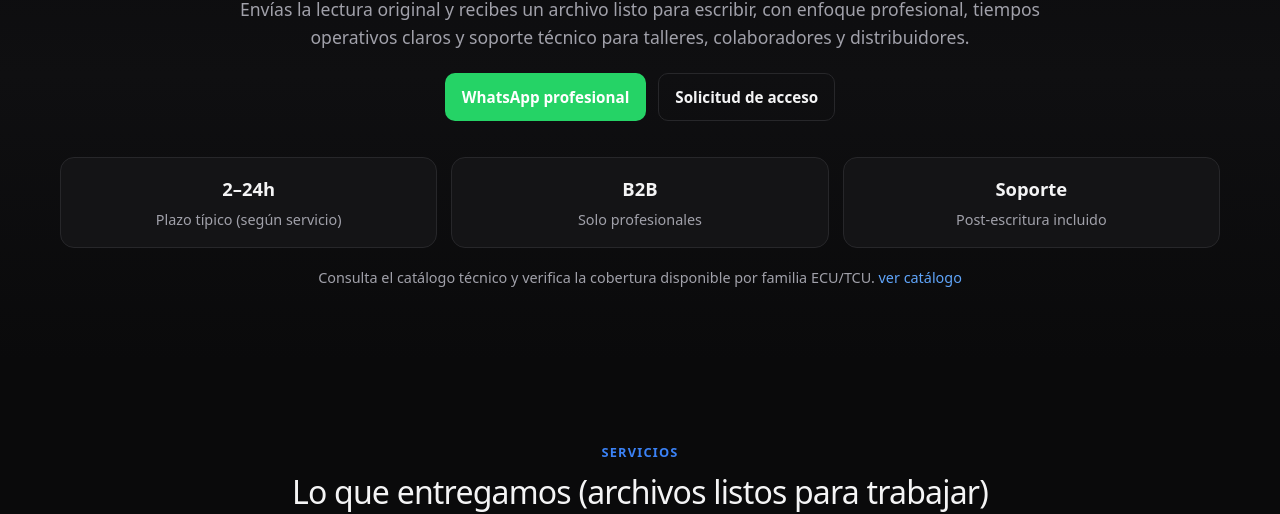
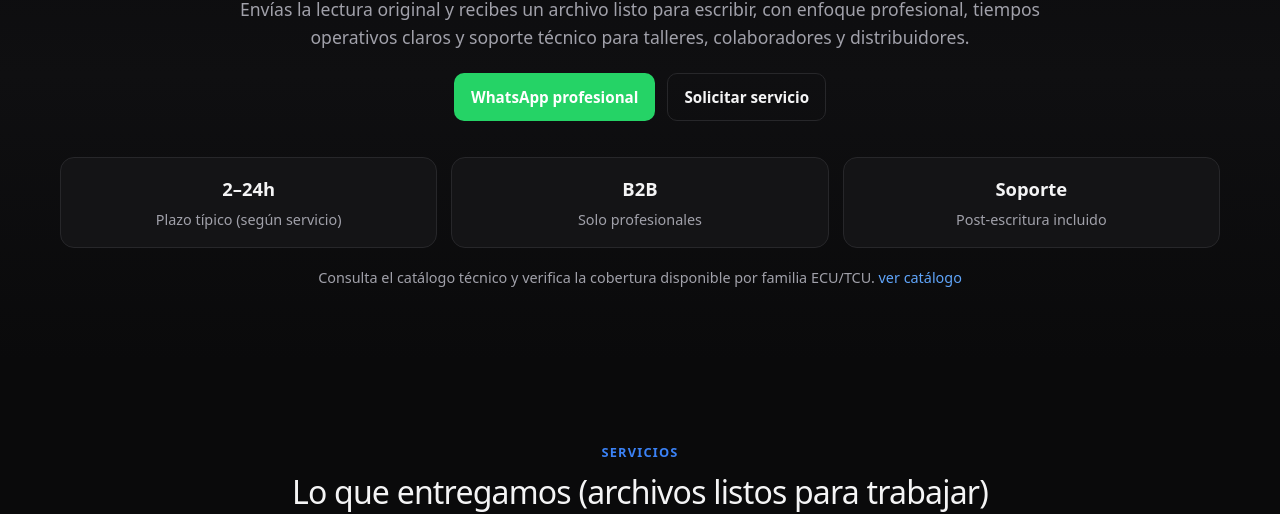
Before and after one commit to xema91/https-proecufiles.de-, a plain HTML site: page es/index.html in a window 1280 px wide. Shown: the part 288-802 px from the top of the page. Drawn offline with Linux system fonts and the light colour scheme.

Commit message:
Change Spanish hero CTA to solicitar servicio

```diff
--- a/es/index.html
+++ b/es/index.html
@@ -63,7 +63,7 @@
       <p class="lead" style="margin:0 auto;">Envías la lectura original y recibes un archivo listo para escribir, con enfoque profesional, tiempos operativos claros y soporte técnico para talleres, colaboradores y distribuidores.</p>
       <div class="ctaRow" style="justify-content:center;">
         <a class="btn whatsapp" href="https://wa.me/491777795542" target="_blank" rel="noopener">WhatsApp profesional</a>
-        <a class="btn outline" href="#acceso">Solicitud de acceso</a>
+        <a class="btn outline" href="#acceso">Solicitar servicio</a>
       </div>
       <div class="stats">
         <div class="stat"><div class="v">2–24h</div><div class="l">Plazo típico (según servicio)</div></div>
@@ -97,7 +97,7 @@
         <p class="lead" style="margin:0 auto;">Pensado para reducir tiempos muertos: sin citas, sin desplazamientos.</p>
       </div>
       <div class="steps" style="margin-top:22px;">
-        <div class="step"><div class="n">1</div><div class="t">Alta</div><div class="d">Solicitud de acceso y validación profesional.</div></div>
+        <div class="step"><div class="n">1</div><div class="t">Alta</div><div class="d">Solicitar servicio y validación profesional.</div></div>
         <div class="step"><div class="n">2</div><div class="t">Envío</div><div class="d">Envías archivo original + datos ECU/vehículo.</div></div>
         <div class="step"><div class="n">3</div><div class="t">Análisis</div><div class="d">Revisión HW/SW y viabilidad del servicio.</div></div>
         <div class="step"><div class="n">4</div><div class="t">Entrega</div><div class="d">Recibes archivo modificado listo para escribir.</div></div>
@@ -189,7 +189,7 @@
       <p class="lead" style="margin:0 auto;">CTA principal por WhatsApp. Alternativa: solicitud de acceso para colaboración.</p>
       <div class="ctaRow" style="justify-content:center;margin-top:18px;">
         <a class="btn whatsapp" href="https://wa.me/491777795542" target="_blank" rel="noopener">WhatsApp</a>
-        <a class="btn outline" href="#contacto">Solicitud de acceso</a>
+        <a class="btn outline" href="#contacto">Solicitar servicio</a>
         <a class="btn outline" href="/catalogo.html">Ver catálogo</a>
       </div>
     </div>
```
